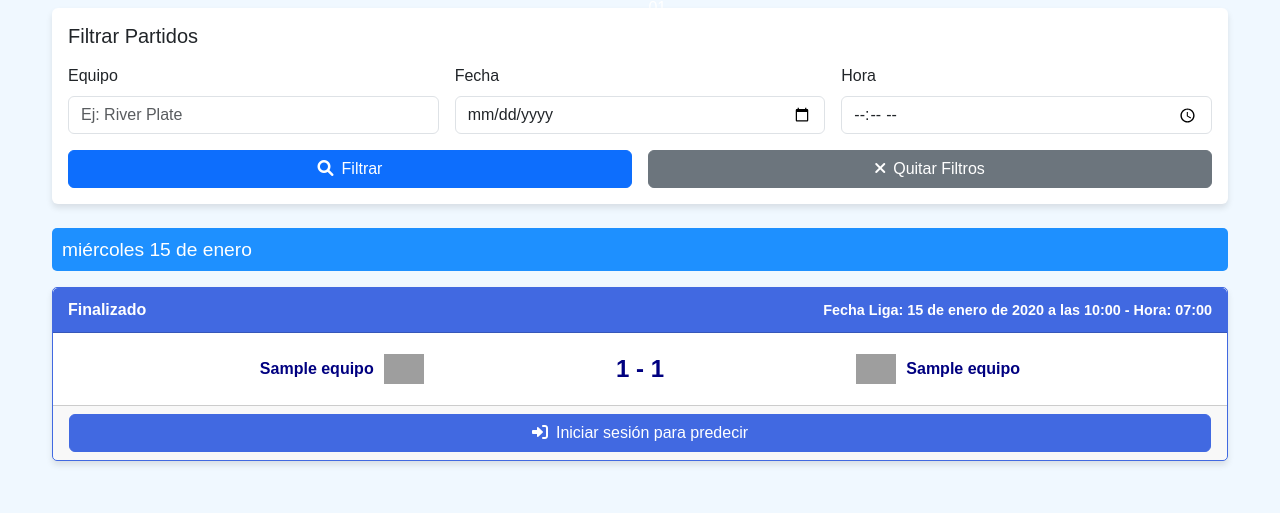
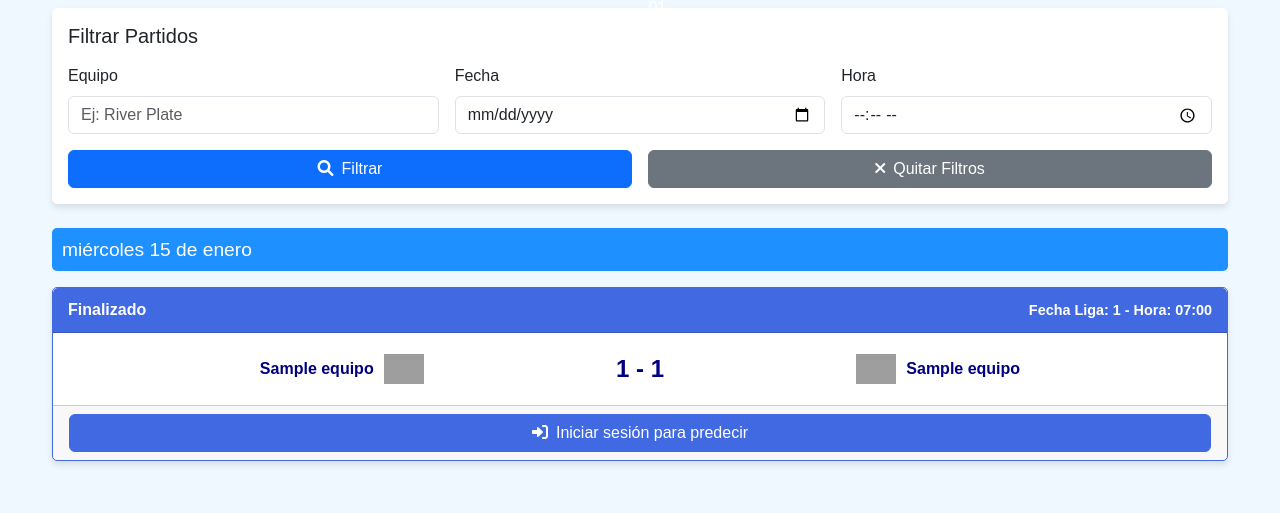
Before and after one commit to Choolito/ucse2024-AbaRolTom, a Django app: template prode_project/prode/templates/prode/lista_partidos.html in a window 1280 px wide. Shown: the part 287-800 px from the top of the page. Run offline with Django 5.2, Linux system fonts and the light colour scheme; tables that the repository leaves empty hold one stand-in row (values such as "Sample post"); the template is opened without the code that fills it: values that come from a table or form of the project are taken from there, most other values are stand-ins (such as "Sample title", 1, 10 or a date in 2020); some libraries are stand-ins or nearby versions; grey boxes are pictures that could not be loaded.

Commit message:
fix fecha liga

```diff
--- a/prode_project/prode/templates/prode/lista_partidos.html
+++ b/prode_project/prode/templates/prode/lista_partidos.html
@@ -82,7 +82,7 @@
                         <span class="match-status" data-partido-id="{{ partido.id }}" data-fecha="{{ partido.fecha|date:'Y-m-d H:i:s' }}">
                             {{ partido.get_status_display }}
                         </span>
-                        <span class="match-time">Fecha Liga: {{fecha_liga}} - Hora: {{ partido.fecha|date:"H:i" }}</span>
+                        <span class="match-time">Fecha Liga: {{partido.fecha_liga}} - Hora: {{ partido.fecha|date:"H:i" }}</span>
                     </div>
                     <div class="card-body">
                         <div class="row align-items-center">
```
